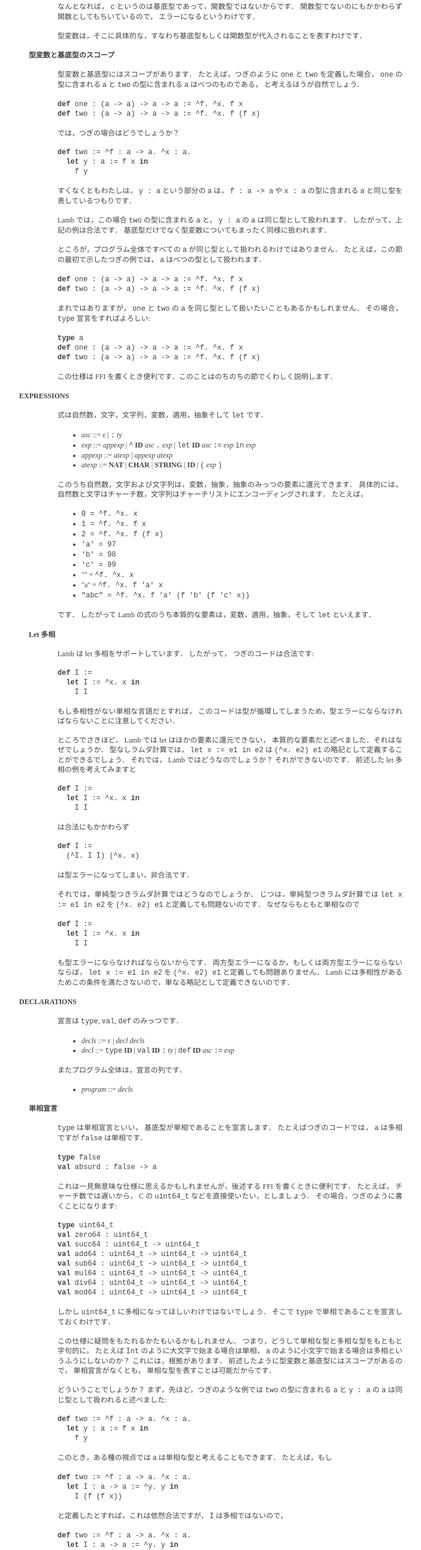
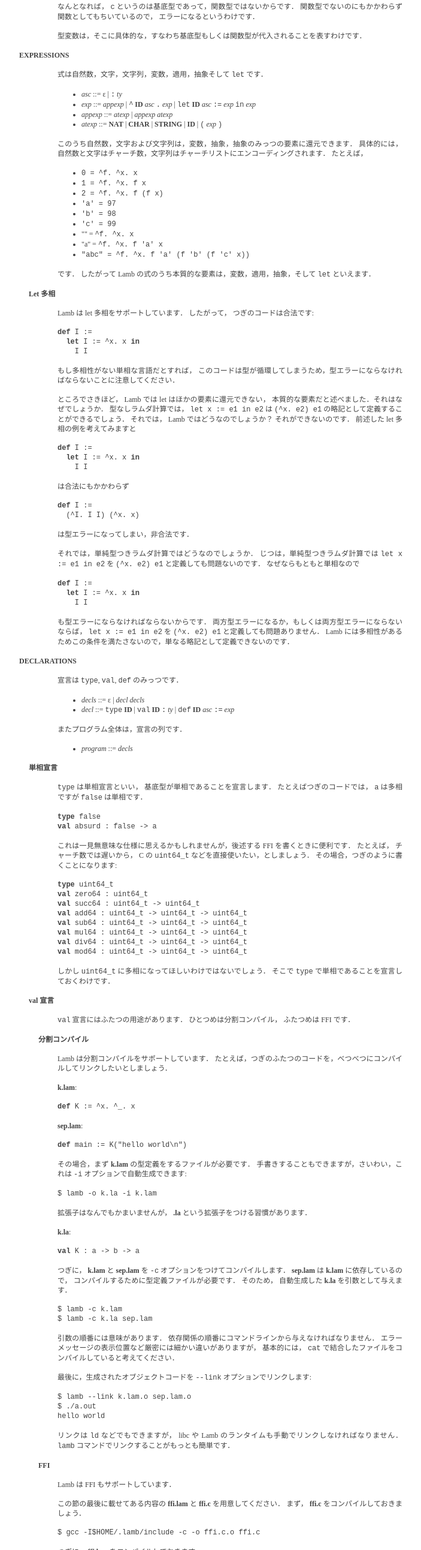
Before and after one commit to wejournal/wejournal.github.io, a plain HTML site: page lamb/tutorial/index.html in a window 1280 px wide. Shown: the part 1532-4116 px from the top of the page at 60% size, without its empty margins (288-991 px from the left). Drawn offline with Linux system fonts and the light colour scheme.

Commit message:
tutorial fix

```diff
--- a/lamb/tutorial/index.html
+++ b/lamb/tutorial/index.html
@@ -70,24 +70,6 @@ hello world</code></pre>
 <strong>def</strong> two : c -> c := ^f. ^x. f (f x)</code></pre>
 <p>なんとなれば， <code>c</code> というのは基底型であって，関数型ではないからです． 関数型でないのにもかかわらず関数としてもちいているので， エラーになるというわけです．</p>
 <p>型変数は，そこに具体的な，すなわち基底型もしくは関数型が代入されることを表すわけです．</p>
-<h3 id="型変数と基底型のスコープ">型変数と基底型のスコープ</h3>
-<p>型変数と基底型にはスコープがあります． たとえば，つぎのように <code>one</code> と <code>two</code> を定義した場合， <code>one</code> の型に含まれる <code>a</code> と <code>two</code> の型に含まれる <code>a</code> はべつのものである， と考えるほうが自然でしょう．</p>
-<pre><code><strong>def</strong> one : (a -> a) -> a -> a := ^f. ^x. f x
-<strong>def</strong> two : (a -> a) -> a -> a := ^f. ^x. f (f x)</code></pre>
-<p>では，つぎの場合はどうでしょうか？</p>
-<pre><code><strong>def</strong> two := ^f : a -> a. ^x : a.
-  <strong>let</strong> y : a := f x <strong>in</strong>
-    f y</code></pre>
-<p>すくなくともわたしは， <code>y : a</code> という部分の <code>a</code> は， <code>f : a -&gt; a</code> や <code>x : a</code> の型に含まれる <code>a</code> と同じ型を表しているつもりです．</p>
-<p>Lamb では，この場合 <code>two</code> の型に含まれる <code>a</code> と， <code>y : a</code> の <code>a</code> は同じ型として扱われます． したがって，上記の例は合法です． 基底型だけでなく型変数についてもまったく同様に扱われます．</p>
-<p>ところが，プログラム全体ですべての <code>a</code> が同じ型として扱われるわけではありません． たとえば，この節の最初で示したつぎの例では， <code>a</code> はべつの型として扱われます．</p>
-<pre><code><strong>def</strong> one : (a -> a) -> a -> a := ^f. ^x. f x
-<strong>def</strong> two : (a -> a) -> a -> a := ^f. ^x. f (f x)</code></pre>
-<p>まれではありますが， <code>one</code> と <code>two</code> の <code>a</code> を同じ型として扱いたいこともあるかもしれません． その場合， <code>type</code> 宣言をすればよろしい:</p>
-<pre><code><strong>type</strong> a
-<strong>def</strong> one : (a -> a) -> a -> a := ^f. ^x. f x
-<strong>def</strong> two : (a -> a) -> a -> a := ^f. ^x. f (f x)</code></pre>
-<p>この仕様は FFI を書くとき便利です．このことはのちのちの節でくわしく説明します．</p>
 <h2 id="expressions">EXPRESSIONS</h2>
 <p>式は自然数，文字，文字列，変数，適用，抽象そして <code>let</code> です．</p>
 <ul>
@@ -154,30 +136,6 @@ hello world</code></pre>
 <strong>val</strong> mod64 : uint64_t -> uint64_t -> uint64_t
 </code></pre>
 <p>しかし <code>uint64_t</code> に多相になってほしいわけではないでしょう． そこで <code>type</code> で単相であることを宣言しておくわけです．</p>
-<p>この仕様に疑問をもたれるかたもいるかもしれません． つまり，どうして単相な型と多相な型をもともと字句的に， たとえば <code>Int</code> のように大文字で始まる場合は単相， <code>a</code> のように小文字で始まる場合は多相というふうにしないのか？ これには，根拠があります． 前述したように型変数と基底型にはスコープがあるので， 単相宣言がなくとも， 単相な型を表すことは可能だからです．</p>
-<p>どういうことでしょうか？ まず，先ほど，つぎのような例では <code>two</code> の型に含まれる <code>a</code> と <code>y : a</code> の <code>a</code> は同じ型として扱われると述べました:</p>
-<pre><code><strong>def</strong> two := ^f : a -> a. ^x : a.
-  <strong>let</strong> y : a := f x <strong>in</strong>
-    f y</code></pre>
-<p>このとき，ある種の視点では <code>a</code> は単相な型と考えることもできます． たとえば，もし</p>
-<pre><code><strong>def</strong> two := ^f : a -> a. ^x : a.
-  <strong>let</strong> I : a -> a := ^y. y <strong>in</strong>
-    I (f (f x))</code></pre>
-<p>と定義したとすれば，これは依然合法ですが， <code>I</code> は多相ではないので，</p>
-<pre><code><strong>def</strong> two := ^f : a -> a. ^x : a.
-  <strong>let</strong> I : a -> a := ^y. y <strong>in</strong>
-    I f (f x)</code></pre>
-<p>ということはできないのです．このように書きたければ，</p>
-<pre><code><strong>def</strong> two := ^f : a -> a. ^x : a.
-  <strong>let</strong> I : (a -> a) -> a -> a := ^y. y <strong>in</strong>
-    I f (f x)</code></pre>
-<p>のように具体化するか，もしくは</p>
-<pre><code><strong>def</strong> two := ^f : a -> a. ^x : a.
-  <strong>let</strong> I : b -> b := ^y. y <strong>in</strong>
-    I f (f x)</code></pre>
-<p>というふうに， <code>a</code> とべつの変数を選んで多相にすればよろしい．</p>
-<p>言いかえれば， 型変数と基底型にスコープがある仕様によって， 型環境に含まれる型変数と基底型は多相にできない， つまり単相であるということです．</p>
-<p>したがって， <code>type a</code> という宣言は，ただ単純に， 型環境に <code>a</code> という基底型を加えればよろしい． そうすれば型変数と基底型にスコープがある仕様から， 自然に <code>a</code> を単相にすることができるのです．</p>
 <h3 id="val-宣言">val 宣言</h3>
 <p><code>val</code> 宣言にはふたつの用途があります． ひとつめは分割コンパイル， ふたつめは FFI です．</p>
 <h4 id="分割コンパイル">分割コンパイル</h4>
```
